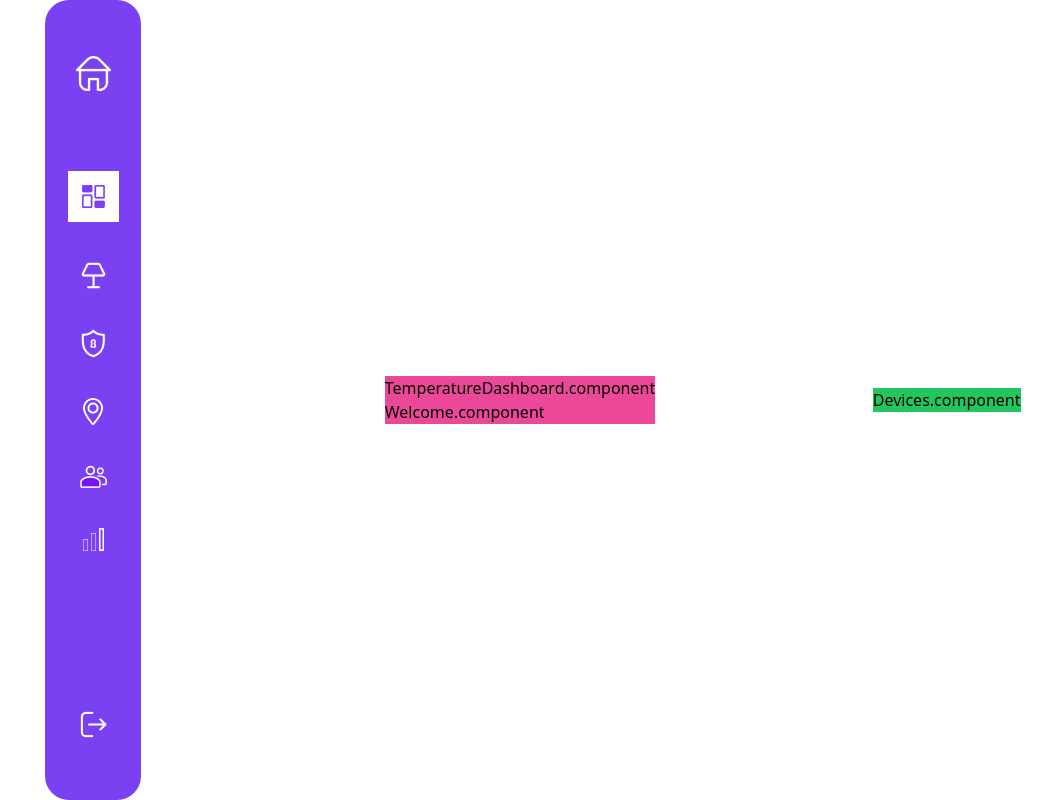
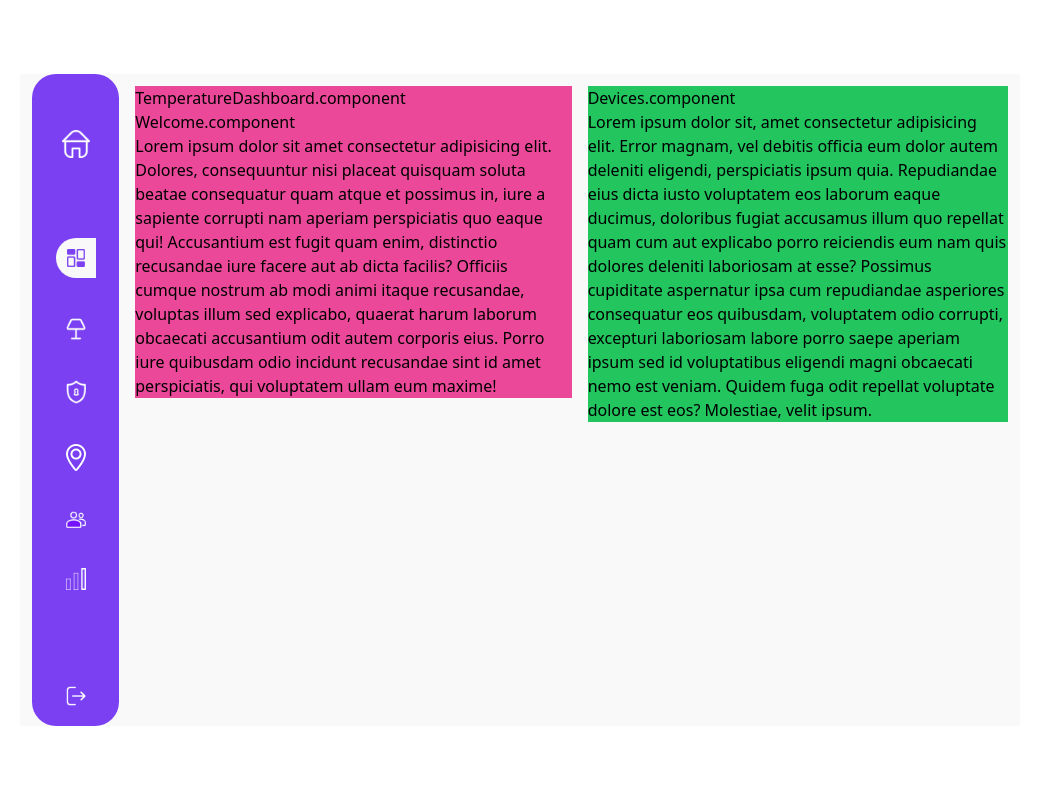
Before and after one commit to Amelss/smart-home-dashboard, a React (Create React App) app in the folder verve/: page / in a window 1280 px wide. Shown: the whole page, without its empty margins (120-1172 px from the left). Built offline with nearby package versions, Linux system fonts and the light colour scheme.

Commit message:
editing navigation bar and aligning items

```diff
--- a/verve/src/App.js
+++ b/verve/src/App.js
@@ -2,11 +2,9 @@ import Dashboard from "./Components/Dashboard/Dashboard.component";
 import Mobile from "./Components/Mobile";
 function App() {
   return (
-    <div className="bg-white">
-
+    <div className="bg-white xl:w-[1000px] xl:mx-auto xl:grid h-screen place-items-center">
       <Dashboard />
       <Mobile />
-
     </div>
   );
 }
--- a/verve/src/Components/Dashboard/Dashboard.component.jsx
+++ b/verve/src/Components/Dashboard/Dashboard.component.jsx
@@ -6,11 +6,17 @@ import Devices from '../DevicesPanel/Devices.component'
 
 export default function Dashboard() {
   return (
-    <div className='grid grid-cols-3 place-items-center'>
-      <Navigation />
-      <TemperatureDashboard />
-      <Devices />
-    </div>
+      <div className="hidden lg:flex pl-3 pr-3 bg-dashboardBackground ">
+        <Navigation />
+        <div className="pl-4 grid grid-cols-2 w-full pt-3 pb-3">
+          <div>
+            <TemperatureDashboard />
+          </div>
+          <div className="pl-4">
+            <Devices />
+          </div>
+        </div>
+      </div>
 
-  )
+  );
 }
--- a/verve/src/Components/DevicesPanel/Devices.component.jsx
+++ b/verve/src/Components/DevicesPanel/Devices.component.jsx
@@ -2,6 +2,9 @@ import React from 'react'
 
 export default function Devices() {
   return (
-    <div className='bg-green-500 hidden lg:block'>Devices.component</div>
+    <div className='bg-green-500 hidden lg:block'>Devices.component
+    <h1>Lorem ipsum dolor sit, amet consectetur adipisicing elit. Error magnam, vel debitis officia eum dolor autem deleniti eligendi, perspiciatis ipsum quia. Repudiandae eius dicta iusto voluptatem eos laborum eaque ducimus, doloribus fugiat accusamus illum quo repellat quam cum aut explicabo porro reiciendis eum nam quis dolores deleniti laboriosam at esse? Possimus cupiditate aspernatur ipsa cum repudiandae asperiores consequatur eos quibusdam, voluptatem odio corrupti, excepturi laboriosam labore porro saepe aperiam ipsum sed id voluptatibus eligendi magni obcaecati nemo est veniam. Quidem fuga odit repellat voluptate dolore est eos? Molestiae, velit ipsum.</h1>
+
+    </div>
   )
 }
--- a/verve/src/Components/Navigation/Navigation.component.jsx
+++ b/verve/src/Components/Navigation/Navigation.component.jsx
@@ -5,16 +5,16 @@ export default function Navigation() {
 
 
   return (
-    <div className="bg-navPurple rounded-3xl w-24 h-screen">
+    <div className="bg-navPurple rounded-3xl w-24 h-screen xl:h-full">
       <div className=''>
-        <img src="./assets/verve-images/home.png" alt="home"  className='mx-auto mb-20 mt-14'/>
-        <img src="./assets/verve-images/dashboard.png" alt="home" className='bg-white nav-images'/>
-        <img src="./assets/verve-images/lamp.png" alt="home" className='nav-images' />
-        <img src="./assets/verve-images/security.png" alt="home" className='nav-images'/>
-        <img src="./assets/verve-images/location.png" alt="home" className='nav-images'/>
-        <img src="./assets/verve-images/users.png" alt="home"className='nav-images' />
-        <img src="./assets/verve-images/levels.png" alt="home" className='nav-images'/>
-        <img src="./assets/verve-images/exit.png" alt="home" className='mx-auto mb-3 mt-40'/>
+        <img src="./assets/verve-images/home.png" alt="home"  className='mx-auto mb-20 mt-14 w-7'/>
+        <img src="./assets/verve-images/dashboard.png" alt="home" className='bg-dashboardBackground nav-images rounded-l-full w-10 '/>
+        <img src="./assets/verve-images/lamp.png" alt="home" className='nav-images w-5' />
+        <img src="./assets/verve-images/security.png" alt="home" className='nav-images w-5'/>
+        <img src="./assets/verve-images/location.png" alt="home" className='nav-images w-5'/>
+        <img src="./assets/verve-images/users.png" alt="home"className='nav-images w-5' />
+        <img src="./assets/verve-images/levels.png" alt="home" className='nav-images w-5'/>
+        <img src="./assets/verve-images/exit.png" alt="home" className='mx-auto mb-5 mt-40 xl:mt-24 2xl:mt-48 w-5'/>
       </div>
 
 
--- a/verve/src/Components/TemperaturePanel/TemperatureDashboard.component.jsx
+++ b/verve/src/Components/TemperaturePanel/TemperatureDashboard.component.jsx
@@ -6,7 +6,6 @@ export default function TemperatureDashboard() {
       <div className='bg-pink-500 hidden lg:block'>TemperatureDashboard.component
          <Welcome />
 
-
     </div>
   )
 }
--- a/verve/src/Components/TemperaturePanel/Welcome.component.jsx
+++ b/verve/src/Components/TemperaturePanel/Welcome.component.jsx
@@ -2,6 +2,8 @@ import React from 'react'
 
 export default function Welcome() {
   return (
-    <div>Welcome.component</div>
+    <div>Welcome.component
+      <h1>Lorem ipsum dolor sit amet consectetur adipisicing elit. Dolores, consequuntur nisi placeat quisquam soluta beatae consequatur quam atque et possimus in, iure a sapiente corrupti nam aperiam perspiciatis quo eaque qui! Accusantium est fugit quam enim, distinctio recusandae iure facere aut ab dicta facilis? Officiis cumque nostrum ab modi animi itaque recusandae, voluptas illum sed explicabo, quaerat harum laborum obcaecati accusantium odit autem corporis eius. Porro iure quibusdam odio incidunt recusandae sint id amet perspiciatis, qui voluptatem ullam eum maxime!</h1>
+    </div>
   )
 }
--- a/verve/src/output.css
+++ b/verve/src/output.css
@@ -553,47 +553,6 @@ video {
   --tw-backdrop-sepia:  ;
 }
 
-.fixed{
-  position: fixed;
-}
-
-.absolute{
-  position: absolute;
-}
-
-.relative{
-  position: relative;
-}
-
-.inset-x-0{
-  left: 0px;
-  right: 0px;
-}
-
-.bottom-0{
-  bottom: 0px;
-}
-
-.left-0{
-  left: 0px;
-}
-
-.top-14{
-  top: 3.5rem;
-}
-
-.right-10{
-  right: 2.5rem;
-}
-
-.z-10{
-  z-index: 10;
-}
-
-.m-6{
-  margin: 1.5rem;
-}
-
 .mx-auto{
   margin-left: auto;
   margin-right: auto;
@@ -607,24 +566,12 @@ video {
   margin-top: 3.5rem;
 }
 
-.mb-3{
-  margin-bottom: 0.75rem;
-}
-
-.mb-6{
-  margin-bottom: 1.5rem;
-}
-
-.mt-6{
-  margin-top: 1.5rem;
+.mb-5{
+  margin-bottom: 1.25rem;
 }
 
 .mt-40{
   margin-top: 10rem;
-}
-
-.inline{
-  display: inline;
 }
 
 .flex{
@@ -639,140 +586,61 @@ video {
   display: none;
 }
 
-.h-40{
-  height: 10rem;
-}
-
-.h-full{
-  height: 100%;
-}
-
 .h-screen{
   height: 100vh;
-}
-
-.h-\[2rem\]{
-  height: 2rem;
-}
-
-.h-\[0\.25rem\]{
-  height: 0.25rem;
-}
-
-.w-40{
-  width: 10rem;
 }
 
 .w-full{
   width: 100%;
 }
 
-.w-\[2rem\]{
-  width: 2rem;
-}
-
-.w-36{
-  width: 9rem;
-}
-
-.w-32{
-  width: 8rem;
-}
-
-.w-28{
-  width: 7rem;
-}
-
 .w-24{
   width: 6rem;
 }
 
-.origin-\[1px\]{
-  -webkit-transform-origin: 1px;
-          transform-origin: 1px;
+.w-5{
+  width: 1.25rem;
 }
 
-.translate-x-full{
-  --tw-translate-x: 100%;
-  -webkit-transform: translate(var(--tw-translate-x), var(--tw-translate-y)) rotate(var(--tw-rotate)) skewX(var(--tw-skew-x)) skewY(var(--tw-skew-y)) scaleX(var(--tw-scale-x)) scaleY(var(--tw-scale-y));
-          transform: translate(var(--tw-translate-x), var(--tw-translate-y)) rotate(var(--tw-rotate)) skewX(var(--tw-skew-x)) skewY(var(--tw-skew-y)) scaleX(var(--tw-scale-x)) scaleY(var(--tw-scale-y));
+.w-10{
+  width: 2.5rem;
 }
 
-.transform{
-  -webkit-transform: translate(var(--tw-translate-x), var(--tw-translate-y)) rotate(var(--tw-rotate)) skewX(var(--tw-skew-x)) skewY(var(--tw-skew-y)) scaleX(var(--tw-scale-x)) scaleY(var(--tw-scale-y));
-          transform: translate(var(--tw-translate-x), var(--tw-translate-y)) rotate(var(--tw-rotate)) skewX(var(--tw-skew-x)) skewY(var(--tw-skew-y)) scaleX(var(--tw-scale-x)) scaleY(var(--tw-scale-y));
+.w-6{
+  width: 1.5rem;
 }
 
-.grid-cols-3{
-  grid-template-columns: repeat(3, minmax(0, 1fr));
+.w-8{
+  width: 2rem;
 }
 
-.grid-cols-1{
-  grid-template-columns: repeat(1, minmax(0, 1fr));
+.w-7{
+  width: 1.75rem;
 }
 
 .grid-cols-2{
   grid-template-columns: repeat(2, minmax(0, 1fr));
 }
 
-.flex-col{
-  flex-direction: column;
-}
-
-.flex-nowrap{
-  flex-wrap: nowrap;
-}
-
-.place-items-end{
-  place-items: end;
-}
-
 .place-items-center{
   place-items: center;
-}
-
-.items-center{
-  align-items: center;
-}
-
-.justify-end{
-  justify-content: flex-end;
 }
 
 .justify-center{
   justify-content: center;
 }
 
-.justify-around{
-  justify-content: space-around;
-}
-
-.rounded-xl{
-  border-radius: 0.75rem;
-}
-
-.rounded-sm{
-  border-radius: 0.125rem;
-}
-
-.rounded{
-  border-radius: 0.25rem;
-}
-
 .rounded-md{
   border-radius: 0.375rem;
-}
-
-.rounded-2xl{
-  border-radius: 1rem;
 }
 
 .rounded-3xl{
   border-radius: 1.5rem;
 }
 
-.border{
-  border-width: 1px;
+.rounded-l-full{
+  border-top-left-radius: 9999px;
+  border-bottom-left-radius: 9999px;
 }
 
 .border-2{
@@ -789,14 +657,19 @@ video {
   background-color: rgb(255 255 255 / var(--tw-bg-opacity));
 }
 
+.bg-navPurple{
+  --tw-bg-opacity: 1;
+  background-color: rgb(122 64 242 / var(--tw-bg-opacity));
+}
+
+.bg-dashboardBackground{
+  --tw-bg-opacity: 1;
+  background-color: rgb(249 249 249 / var(--tw-bg-opacity));
+}
+
 .bg-green-500{
   --tw-bg-opacity: 1;
   background-color: rgb(34 197 94 / var(--tw-bg-opacity));
-}
-
-.bg-navPurple{
-  --tw-bg-opacity: 1;
-  background-color: rgb(122 64 242 / var(--tw-bg-opacity));
 }
 
 .bg-pink-500{
@@ -804,35 +677,32 @@ video {
   background-color: rgb(236 72 153 / var(--tw-bg-opacity));
 }
 
-.bg-black{
-  --tw-bg-opacity: 1;
-  background-color: rgb(0 0 0 / var(--tw-bg-opacity));
-}
-
-.bg-blue-100{
-  --tw-bg-opacity: 1;
-  background-color: rgb(219 234 254 / var(--tw-bg-opacity));
-}
-
-.bg-blue-500{
-  --tw-bg-opacity: 1;
-  background-color: rgb(59 130 246 / var(--tw-bg-opacity));
-}
-
 .p-3{
   padding: 0.75rem;
 }
 
-.pt-4{
-  padding-top: 1rem;
+.pl-3{
+  padding-left: 0.75rem;
+}
+
+.pr-3{
+  padding-right: 0.75rem;
+}
+
+.pl-4{
+  padding-left: 1rem;
+}
+
+.pt-3{
+  padding-top: 0.75rem;
+}
+
+.pb-3{
+  padding-bottom: 0.75rem;
 }
 
 .text-center{
   text-align: center;
-}
-
-.align-middle{
-  vertical-align: middle;
 }
 
 .font-poppins{
@@ -863,3 +733,32 @@ video {
     display: none;
   }
 }
+
+@media (min-width: 1280px){
+  .xl\:mx-auto{
+    margin-left: auto;
+    margin-right: auto;
+  }
+
+  .xl\:mt-24{
+    margin-top: 6rem;
+  }
+
+  .xl\:grid{
+    display: grid;
+  }
+
+  .xl\:h-full{
+    height: 100%;
+  }
+
+  .xl\:w-\[1000px\]{
+    width: 1000px;
+  }
+}
+
+@media (min-width: 1536px){
+  .\32xl\:mt-48{
+    margin-top: 12rem;
+  }
+}
--- a/verve/tailwind.config.js
+++ b/verve/tailwind.config.js
@@ -8,6 +8,7 @@ module.exports = {
       },
       colors: {
         navPurple: "#7A40F2",
+        dashboardBackground: "#F9F9F9",
       },
     },
   },
```
Also changed, not shown: verve/src/index.css (line endings or trailing spaces).
